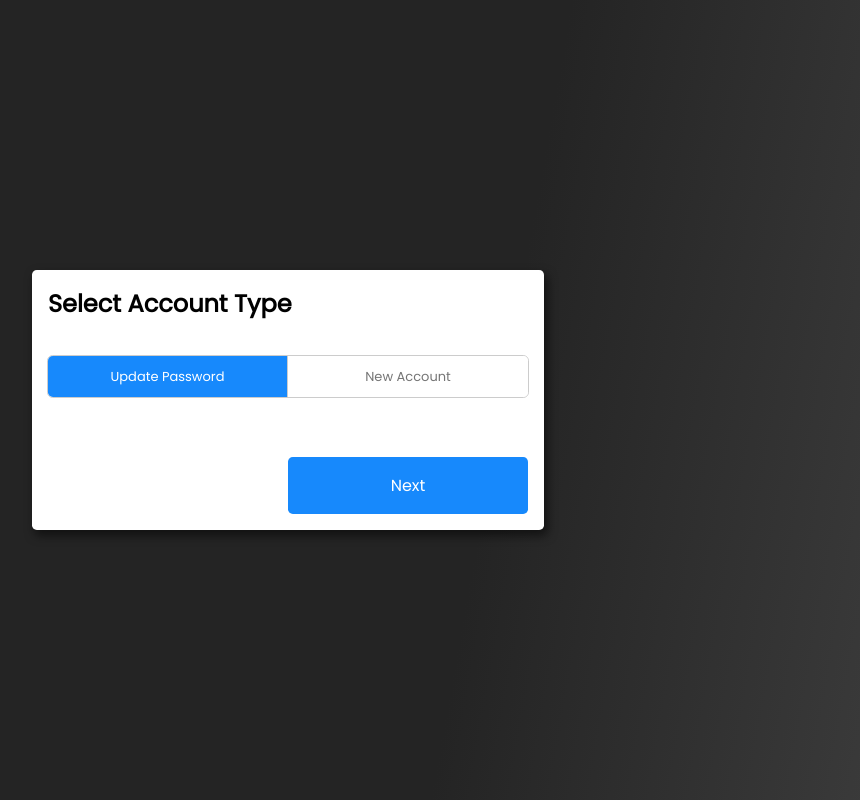
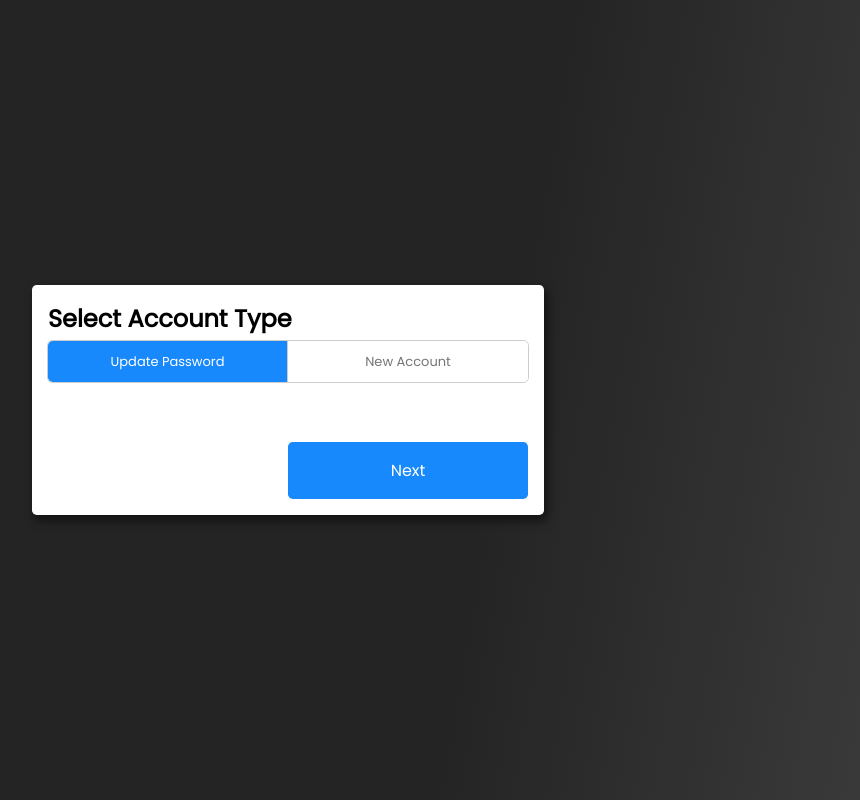
Before and after one commit to PandolfoM/mjp-account-change, a React (Vite) app in the folder client/: page / in a window 1280 px wide. Shown: the whole page, without its empty margins (352-1212 px from the left). Built offline with nearby package versions, Linux system fonts and the light colour scheme.

Commit message:
fix view height

```diff
--- a/client/src/components/AccountType/index.jsx
+++ b/client/src/components/AccountType/index.jsx
@@ -61,7 +61,6 @@ function AccountType(props) {
   return (
     <form className="form" noValidate onChange={handleChange}>
       <h2>Select Account Type</h2>
-      <br />
       <div className="inline-radio">
         <div>
           <input
--- a/client/src/components/Confirmation/index.jsx
+++ b/client/src/components/Confirmation/index.jsx
@@ -65,7 +65,6 @@ function Confirmation(props) {
   return (
     <form className="form" noValidate onSubmit={handleSubmit}>
       <h2>Confirm Details</h2>
-      <br />
       <h3>{formData.type === "1" ? "Change Password" : "New Account"}</h3>
       <div className="input-container">
         <FontAwesomeIcon icon={faLocationDot} className="fieldIcon" />
--- a/client/src/components/Form/index.jsx
+++ b/client/src/components/Form/index.jsx
@@ -70,7 +70,6 @@ function Form(props) {
       onChange={handleChange}
       onSubmit={validateInfo}>
       <h2>Input Details</h2>
-      <br />
       <h3>{formData.type === "1" ? "Change Password" : "New Account"}</h3>
       <div className="input-container">
         <FontAwesomeIcon icon={faSignature} className="fieldIcon" />
--- a/client/src/index.css
+++ b/client/src/index.css
@@ -18,7 +18,7 @@ html,
 body {
   width: 100%;
   height: 100%;
-  background: rgb(61, 61, 61);
+  /* background: rgb(61, 61, 61); */
   background: linear-gradient(
     280deg,
     rgba(61, 61, 61, 1) 0%,
@@ -28,18 +28,18 @@ body {
 }
 
 .container {
-  padding: 1rem;
   position: absolute;
   top: 50%;
   left: 50%;
   transform: translate(-50%, -50%);
-  background-color: white;
-  box-shadow: 3px 5px 10px 1px rgba(0, 0, 0, 0.5);
-  border-radius: 0.3rem;
   /* overflow: hidden; */
 }
 
 .form {
+  border-radius: 0.3rem;
+  padding: 1rem;
+  background-color: white;
+  box-shadow: 3px 5px 10px 1px rgba(0, 0, 0, 0.5);
   display: flex;
   flex-direction: column;
   gap: 5px;
```
